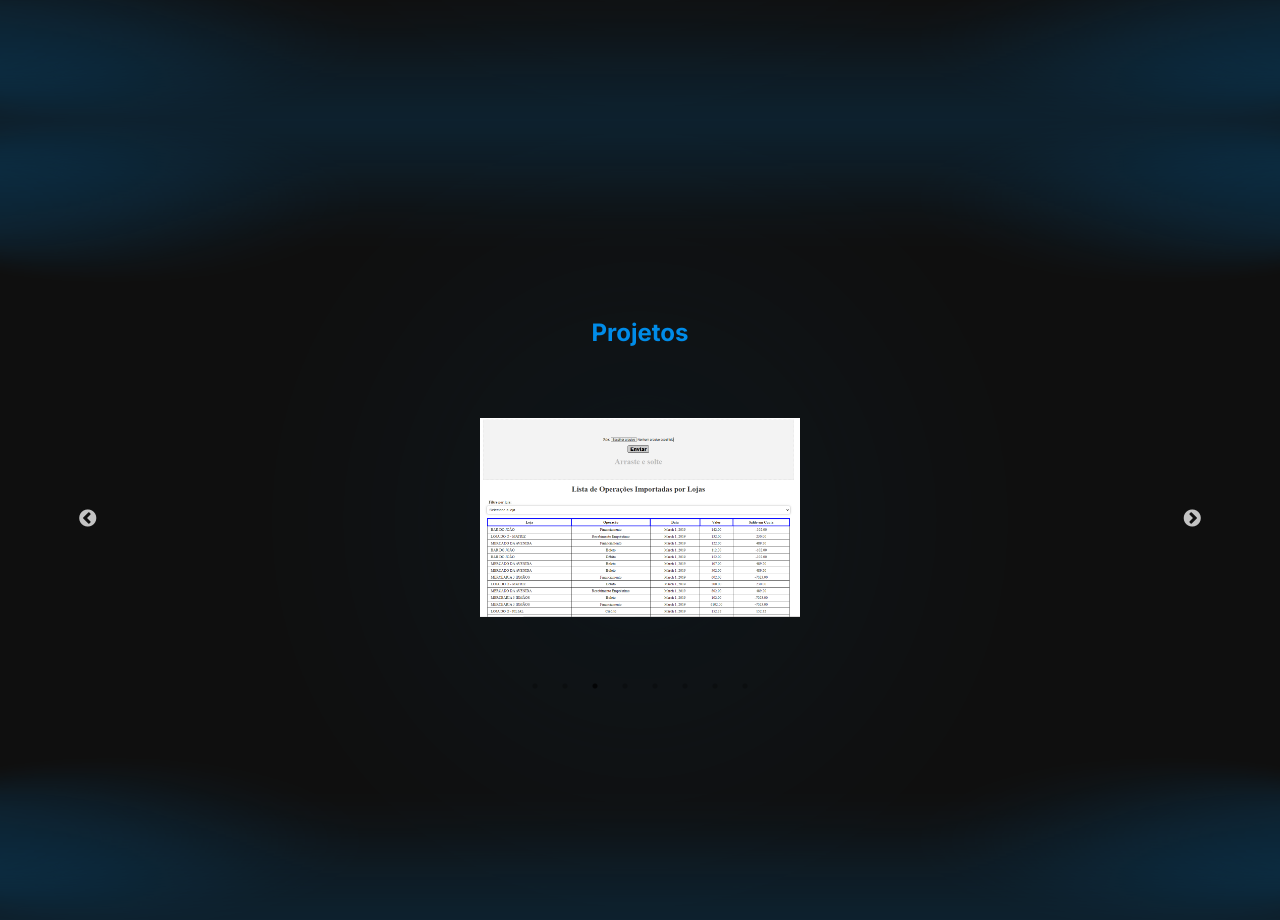
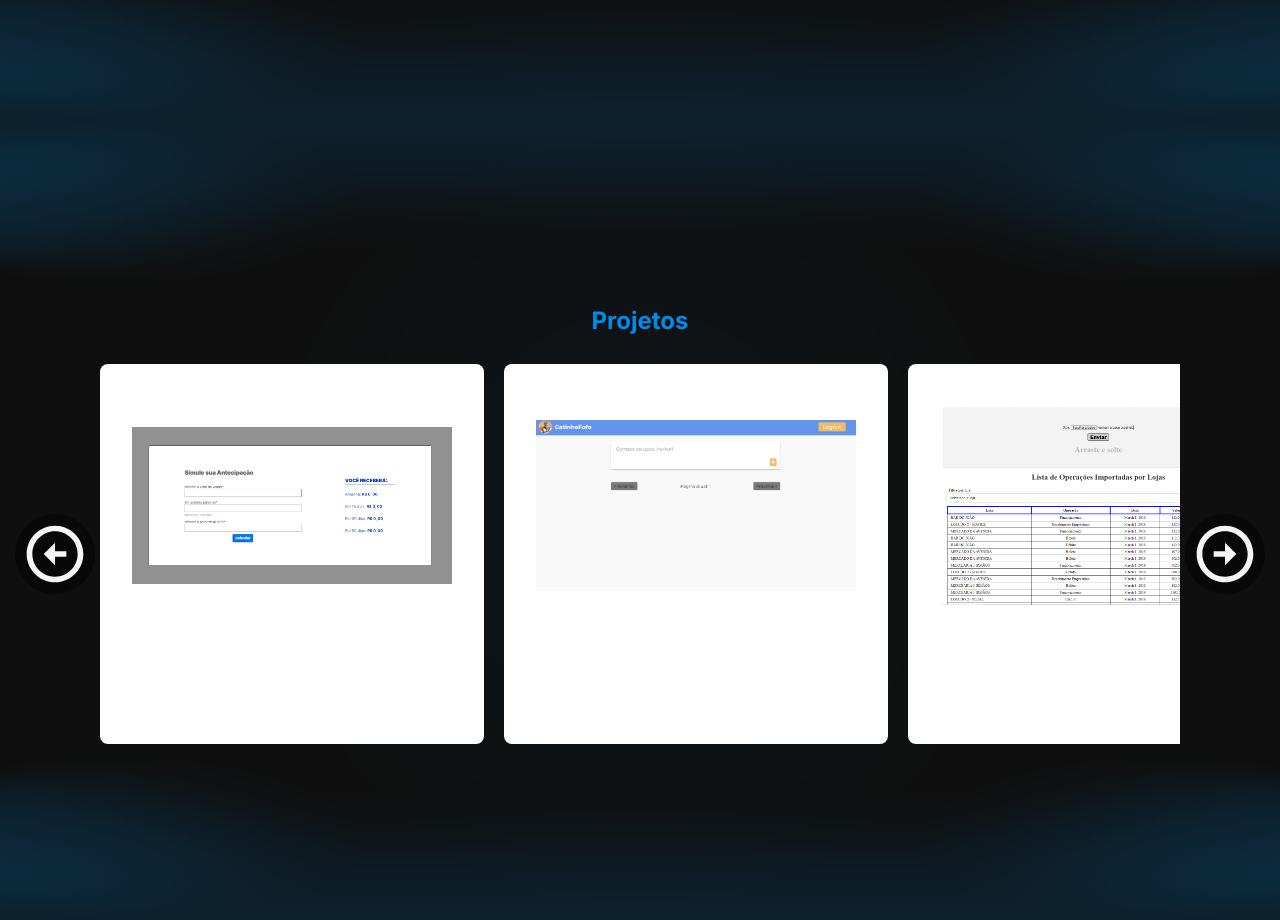
Before and after one commit to VictrCruz312/portfolio, a Next.js app: page / in a window 1280 px wide. Shown: the part 2280-3200 px from the top of the page. Built offline with nearby package versions, Linux system fonts and the light colour scheme.

Commit message:
feat: criando carrousel manualmente sem usar bibliotecas externas, fase inicial, falta alguns redmensionamentos

```diff
--- /dev/null
+++ b/components/Projects/CarrouselProjects/index.tsx
@@ -0,0 +1,48 @@
+import { BiLeftArrowCircle } from "react-icons/bi";
+import { BiRightArrowCircle } from "react-icons/bi";
+
+import { useRef } from "react";
+import Link from "next/link";
+import Image from "next/image";
+import { CarrouselProjectsStyled } from "./styles";
+
+const CarouselProjects = ({ listProjects }: any) => {
+  const carousel = useRef<any>(null);
+
+  const nextProduct = () => (carousel.current.scrollLeft += 270);
+
+  const previousProduct = () => (carousel.current.scrollLeft -= 270);
+
+  return (
+    <CarrouselProjectsStyled>
+      <button id="buttonLeft" onClick={previousProduct}>
+        <BiLeftArrowCircle />
+      </button>
+      <ul className="CarrouselProjects" ref={carousel}>
+        {listProjects?.map(({ id, image, link, alt }: any) => (
+          <li key={id} className="project">
+            <Link href={link}>
+              <a target="_blank">
+                <figure className="projectContainerImage">
+                  <Image
+                    src={image}
+                    className="projectImage"
+                    height="300"
+                    width="320"
+                    alt={alt}
+                    objectFit="contain"
+                  />
+                </figure>
+              </a>
+            </Link>
+          </li>
+        ))}
+      </ul>
+      <button id="buttonRight" onClick={nextProduct}>
+        <BiRightArrowCircle />
+      </button>
+    </CarrouselProjectsStyled>
+  );
+};
+
+export default CarouselProjects;
--- /dev/null
+++ b/components/Projects/CarrouselProjects/styles.ts
@@ -0,0 +1,126 @@
+import styled from "styled-components";
+
+export const CarrouselProjectsStyled = styled.div`
+  position: relative;
+  z-index: 50;
+  width: 100vw;
+  height: 400px;
+
+  display: flex;
+  justify-content: center;
+  align-items: center;
+  padding: 0px 10px;
+
+  @media (min-width: 480px) {
+    padding: 0px 100px;
+  }
+  .CarrouselProjects {
+    padding: 0;
+    width: 100vw;
+    height: 400px;
+    overflow: hidden;
+    display: flex;
+    align-items: center;
+    a:last-child {
+      margin: 10px 0px 10px 0px;
+    }
+    @media (min-width: 480px) {
+      width: 100%;
+    }
+
+    .project {
+      transition: 200ms;
+      width: 100vw;
+      height: 380px;
+      border: none;
+      outline: 0;
+      padding: none;
+      margin: 10px 20px 10px 0px;
+      border-radius: 8px;
+      background-color: #fff;
+      display: flex;
+      flex-direction: column;
+      justify-content: space-between;
+      align-items: center;
+      text-decoration: none;
+
+      @media (min-width: 480px) {
+        width: 30vw;
+      }
+
+      :hover {
+        box-shadow: 0px 0px 7px -2px rgba(63, 61, 86, 0.5);
+      }
+      .projectContainerImage {
+        border-radius: 8px 8px 0px 0px;
+        width: 250px;
+        max-width: 30vw;
+        height: 230px;
+        max-height: 230px;
+        padding: 15px;
+        display: flex;
+        justify-content: center;
+        align-items: center;
+        overflow: hidden;
+
+        @media (min-width: 480px) {
+          width: 30vw;
+        }
+        .projectsImage {
+          width: 250px;
+          max-width: 250px;
+          height: auto;
+          max-height: 100%;
+
+          @media (min-width: 480px) {
+            width: 30vw;
+          }
+        }
+      }
+    }
+  }
+
+  #buttonLeft,
+  #buttonRight {
+    position: absolute;
+    cursor: pointer;
+    width: 70px;
+    height: 70px;
+    padding: none;
+    border: none;
+    outline: 0;
+    border-radius: 50%;
+    top: 50%;
+    transform: translateY(-50%);
+    svg {
+      transition: 200ms;
+      font-size: 70px;
+      color: #f5f5f5;
+      :hover {
+        transition: 200ms;
+        color: #1976d2;
+      }
+    }
+    z-index: 49;
+    display: flex;
+    justify-content: center;
+    align-items: center;
+    background-color: rgba(2, 2, 2, 0.5);
+    @media (min-width: 480px) {
+      width: 80px;
+      height: 80px;
+    }
+  }
+  #buttonLeft {
+    left: 5px;
+    @media (min-width: 480px) {
+      left: 15px;
+    }
+  }
+  #buttonRight {
+    right: 5px;
+    @media (min-width: 480px) {
+      right: 15px;
+    }
+  }
+`;
--- a/components/Projects/index.tsx
+++ b/components/Projects/index.tsx
@@ -7,137 +7,64 @@ import "slick-carousel/slick/slick-theme.css";
 
 import { ProjectsStyled } from "./style";
 import { useEffect, useState } from "react";
+import CarouselProjects from "./CarrouselProjects";
 
 const Projects = () => {
-  const settings = {
-    dots: true,
-    infinite: true,
-    slidesToShow: 1,
-    slidesToScroll: 1,
-    autoplay: true,
-    autoplaySpeed: 2000,
-  };
-
+  const listProjects = [
+    {
+      id: 1,
+      link: "https://calculadora-antecipacao-de-valores.vercel.app/",
+      image: "/projects/antecipação-de-valores.PNG",
+      alt: "Antecipação de valores",
+    },
+    {
+      id: 2,
+      link: "https://victrcruz312.github.io/BLOG/",
+      image: "/projects/Blog.PNG",
+      alt: "Blog Kenzie",
+    },
+    {
+      id: 3,
+      link: "https://github.com/VictrCruz312/CNAB-Parser",
+      image: "/projects/CNAB-Parser.PNG",
+      alt: "CNAB Parser",
+    },
+    {
+      id: 4,
+      link: "https://victrcruz312.github.io/Kenzie-news/",
+      image: "/projects/kenzie-news.PNG",
+      alt: "Kenzie News",
+    },
+    {
+      id: 5,
+      link: "https://kenzie-livre.vercel.app/",
+      image: "/projects/KenzieLivre.PNG",
+      alt: "Kenzie Livre",
+    },
+    {
+      id: 6,
+      link: "https://react-entrega-s2-formulario-de-cadastro-victrcruz312.vercel.app/",
+      image: "/projects/Kenzie-Hub.PNG",
+      alt: "Kenzie Hub",
+    },
+    {
+      id: 7,
+      link: "https://github.com/VictrCruz312/KMDB",
+      image: "/projects/KMDB.PNG",
+      alt: "KMDB",
+    },
+    {
+      id: 8,
+      link: "https://nu-kenzie-blush-omega.vercel.app/",
+      image: "/projects/nuKenzie.PNG",
+      alt: "Nu Kenzie",
+    },
+  ];
   return (
     <div id="projetos" style={{ height: "100vh" }}>
       <ProjectsStyled>
         <h2 className="projectsTitle">Projetos</h2>
-        <ul className="projectsList">
-          <Slider {...settings}>
-            <li className="projectsListProject ">
-              <Link href="https://calculadora-antecipacao-de-valores.vercel.app/">
-                <a target="_blank">
-                  <Image
-                    src="/projects/antecipação-de-valores.PNG"
-                    className="projectsImg"
-                    height="300"
-                    width="320"
-                    alt="Antecipação de valores"
-                    objectFit="contain"
-                  />
-                </a>
-              </Link>
-            </li>
-            <li className="projectsProject ">
-              <Link href="https://victrcruz312.github.io/BLOG/">
-                <a target="_blank">
-                  <Image
-                    src="/projects/Blog.PNG"
-                    className="projectsImg"
-                    height="300"
-                    width="320"
-                    alt="Blog Kenzie"
-                    objectFit="contain"
-                  />
-                </a>
-              </Link>
-            </li>
-            <li className="projectsProject ">
-              <Link href="https://github.com/VictrCruz312/CNAB-Parser">
-                <a target="_blank">
-                  <Image
-                    src="/projects/CNAB-Parser.PNG"
-                    className="projectsImg"
-                    height="300"
-                    width="320"
-                    alt="CNAB Parser"
-                    objectFit="contain"
-                  />
-                </a>
-              </Link>
-            </li>
-            <li className="projectsProject ">
-              <Link href="https://victrcruz312.github.io/Kenzie-news/">
-                <a target="_blank">
-                  <Image
-                    src="/projects/kenzie-news.PNG"
-                    className="projectsImg"
-                    height="300"
-                    width="320"
-                    alt="Kenzie News"
-                    objectFit="contain"
-                  />
-                </a>
-              </Link>
-            </li>
-            <li className="projectsProject ">
-              <Link href="https://kenzie-livre.vercel.app/">
-                <a target="_blank">
-                  <Image
-                    src="/projects/KenzieLivre.PNG"
-                    className="projectsImg"
-                    height="300"
-                    width="320"
-                    alt="Kenzie Livre"
-                    objectFit="contain"
-                  />
-                </a>
-              </Link>
-            </li>
-            <li className="projectsProject ">
-              <Link href="https://react-entrega-s2-formulario-de-cadastro-victrcruz312.vercel.app/">
-                <a target="_blank">
-                  <Image
-                    src="/projects/Kenzie-Hub.PNG"
-                    className="projectsImg"
-                    height="300"
-                    width="320"
-                    alt="Kenzie Hub"
-                    objectFit="contain"
-                  />
-                </a>
-              </Link>
-            </li>
-            <li className="projectsProject ">
-              <Link href="https://github.com/VictrCruz312/KMDB">
-                <a target="_blank">
-                  <Image
-                    src="/projects/KMDB.PNG"
-                    className="projectsImg"
-                    height="300"
-                    width="320"
-                    alt="KMDB"
-                    objectFit="contain"
-                  />
-                </a>
-              </Link>
-            </li>
-            <li className="projectsProject ">
-              <Link href="https://nu-kenzie-blush-omega.vercel.app/">
-                <a target="_blank">
-                  <Image
-                    src="/projects/nuKenzie.PNG"
-                    className="projectsImg"
-                    height="300"
-                    width="320"
-                    alt="Nu Kenzie"
-                    objectFit="contain"
-                  />
-                </a>
-              </Link>
-            </li>
-          </Slider>
-        </ul>
+        <CarouselProjects listProjects={listProjects} />
       </ProjectsStyled>
     </div>
   );
--- a/components/Projects/style.ts
+++ b/components/Projects/style.ts
@@ -2,10 +2,12 @@ import { Dispatch, SetStateAction } from "react";
 import styled from "styled-components";
 
 export const ProjectsStyled = styled.div`
-  width: 95%;
-  text-align: center;
-  margin: auto;
-  padding: 15% 0 0 0;
+  height: 100vh;
+
+  display: flex;
+  flex-direction: column;
+  align-items: center;
+  justify-content: center;
 
   .projectsTitle {
     color: rgb(var(--color-secondary));
```
